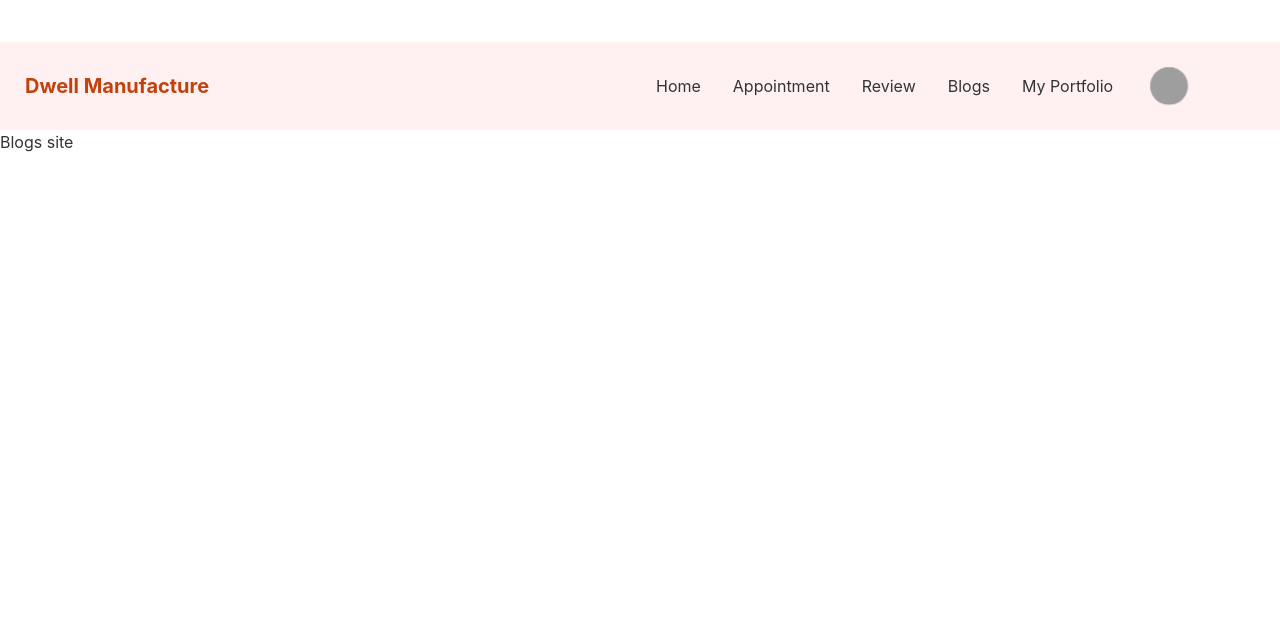
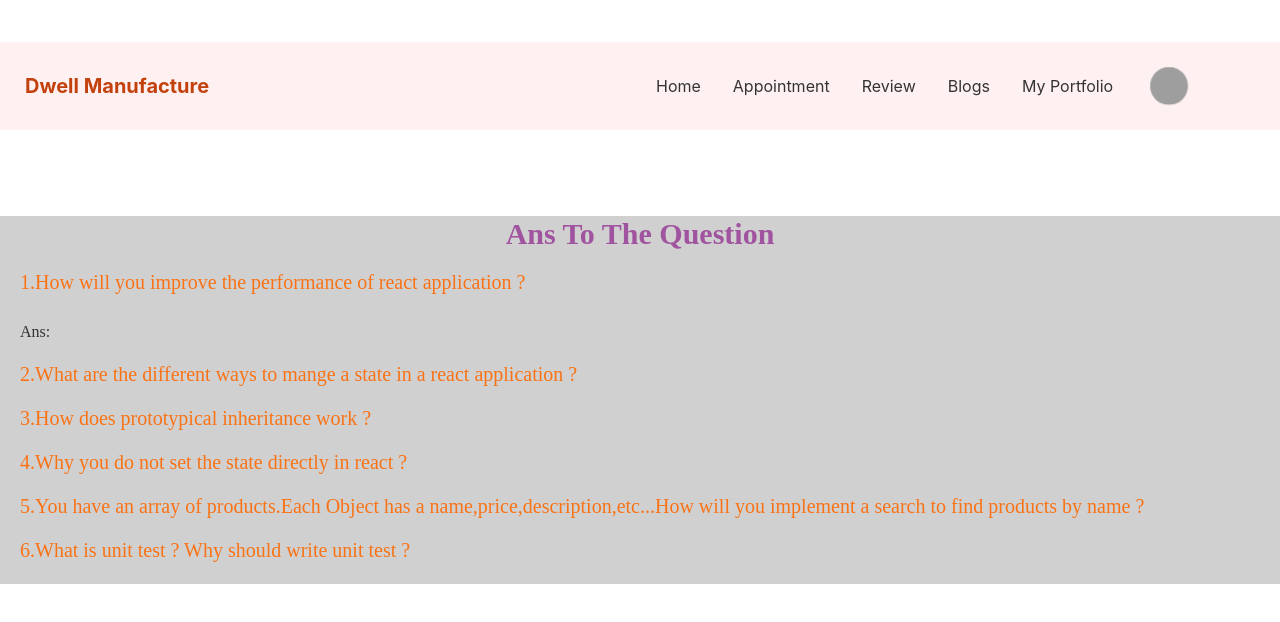
Before and after one commit to sabbir-hossen66/manufacturer-client-side, a React (Create React App) app: page /blogs in a window 1280 px wide. Shown: the top 622 px of the page. Built offline with nearby package versions, Linux system fonts and the light colour scheme; grey boxes are pictures that could not be loaded.

Commit message:
writing question

```diff
--- a/public/index.html
+++ b/public/index.html
@@ -1,14 +1,12 @@
 <!DOCTYPE html>
 <html lang="en">
+
 <head>
   <meta charset="utf-8" />
   <link rel="icon" href="%PUBLIC_URL%/favicon.ico" />
   <meta name="viewport" content="width=device-width, initial-scale=1" />
   <meta name="theme-color" content="#000000" />
-    <meta
-      name="description"
-      content="Web site created using create-react-app"
-    />
+  <meta name="description" content="Web site created using create-react-app" />
   <link rel="apple-touch-icon" href="%PUBLIC_URL%/logo192.png" />
   <!--
       manifest.json provides metadata used when your web app is installed on a
@@ -24,8 +22,17 @@
       work correctly both with client-side routing and a non-root public URL.
       Learn how to configure a non-root public URL by running `npm run build`.
     -->
+  <!-- font link -->
+
+  <link rel="preconnect" href="https://fonts.googleapis.com">
+  <link rel="preconnect" href="https://fonts.gstatic.com" crossorigin>
+  <link
+    href="https://fonts.googleapis.com/css2?family=Cormorant+Garamond:ital,wght@0,300;0,400;0,500;0,600;1,400&family=Inconsolata:wght@300;400;500;600;700;800;900&family=Josefin+Sans:ital,wght@1,300&family=Montserrat:ital,wght@0,200;0,300;0,400;0,500;0,600;0,700;0,800;1,200;1,300;1,400;1,500;1,600;1,700;1,800&family=Open+Sans:ital,wght@0,400;0,500;0,600;0,700;0,800;1,300;1,700&display=swap"
+    rel="stylesheet">
+
   <title>React App</title>
 </head>
+
 <body>
   <noscript>You need to enable JavaScript to run this app.</noscript>
   <div id="root"></div>
@@ -40,4 +47,5 @@
       To create a production bundle, use `npm run build` or `yarn build`.
     -->
 </body>
+
 </html>
--- a/src/App.css
+++ b/src/App.css
@@ -32,6 +32,7 @@
   from {
     transform: rotate(0deg);
   }
+
   to {
     transform: rotate(360deg);
   }
--- /dev/null
+++ b/src/Pages/Blogs/Blog.css
@@ -0,0 +1,18 @@
+.body-style {
+    background-color: rgba(104, 100, 100, 0.301);
+    font-family: cursive;
+    padding-bottom: 0.25rem;
+}
+
+.question-title {
+    text-align: center;
+    color: rgba(128, 0, 128, 0.596);
+    font-weight: bold;
+    margin-bottom: 1rem;
+
+
+}
+
+.ans-style {
+    color: darkorange;
+}
--- a/src/Pages/Blogs/Blogs.js
+++ b/src/Pages/Blogs/Blogs.js
@@ -1,9 +1,48 @@
 import React from 'react';
+import './Blog.css'
 
 const Blogs = () => {
     return (
         <div>
-            <h2>Blogs site</h2>
+            <marquee behavior="" direction="up"> <h2 className='text-3xl mx-auto text-center text-blue-600 font-medium my-3'>Some important questions and answers</h2></marquee>
+
+            <div className='body-style mt-5'>
+                <h1 className='question-title text-3xl'>Ans To The Question</h1>
+                <div className='container question-ans-part ml-5'>
+                    <h3 className='text-orange-500 text-xl'>1.How will you improve the performance of react application ?</h3><br />
+
+                    <p>Ans: </p>
+
+                </div>
+                <div className='container question-ans-part ml-5  my-4'>
+                    <h3 className='text-orange-500 text-xl'>2.What are the different ways to mange a state in a react application ?</h3>
+
+
+
+                </div>
+
+                <div className='container question-ans-part ml-5  my-4'>
+                    <h3 className='text-orange-500 text-xl'>3.How does prototypical inheritance work ?</h3>
+
+
+                </div>
+                <div className='container question-ans-part ml-5  my-4'>
+                    <h3 className='text-orange-500 text-xl'>4.Why you do not set the state directly in react ?</h3>
+
+
+                </div>
+                <div className='container question-ans-part ml-5  my-4'>
+                    <h3 className='text-orange-500 text-xl'>5.You have an array of products.Each Object has a name,price,description,etc...How will you implement a search to find products by name ?</h3>
+
+
+                </div>
+                <div className='container question-ans-part ml-5  my-4'>
+                    <h3 className='text-orange-500 text-xl'>6.What is unit test ? Why should write unit test ?</h3>
+
+
+                </div>
+
+            </div>
         </div>
     );
 };
--- a/src/Pages/MyPortfolio/MyPortfolio.js
+++ b/src/Pages/MyPortfolio/MyPortfolio.js
@@ -23,6 +23,13 @@ const MyPortfolio = () => {
                 </div>
 
             </div>
+            <div class="mockup-code w-32 mx-auto text-center">
+                <h2>My React project Link</h2>
+                <a class="link link-primary">https://wonder-of-books-house.web.app/</a>
+                <a class="link link-primary">https://teach-pitch-project.web.app/</a>
+                <a class="link link-primary">ema-jon-project-95585.web.app</a>
+
+            </div>
         </div>
     );
 };
--- a/src/index.css
+++ b/src/index.css
@@ -1,6 +1,7 @@
 @tailwind base;
 @tailwind components;
 @tailwind utilities;
+
 
 body {
   margin: 0;
```
Lines whose indentation alone changed are shown as unchanged.
